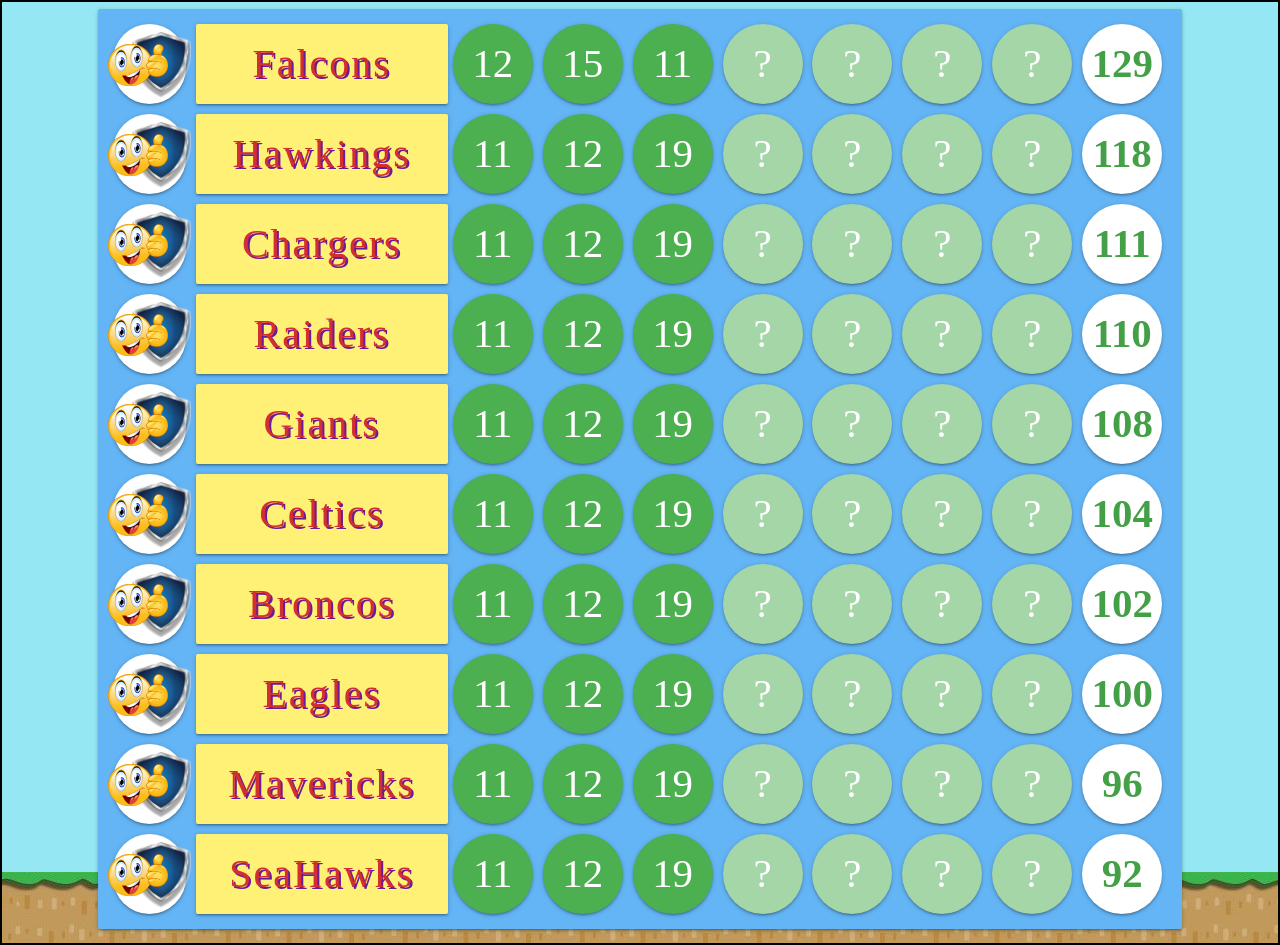
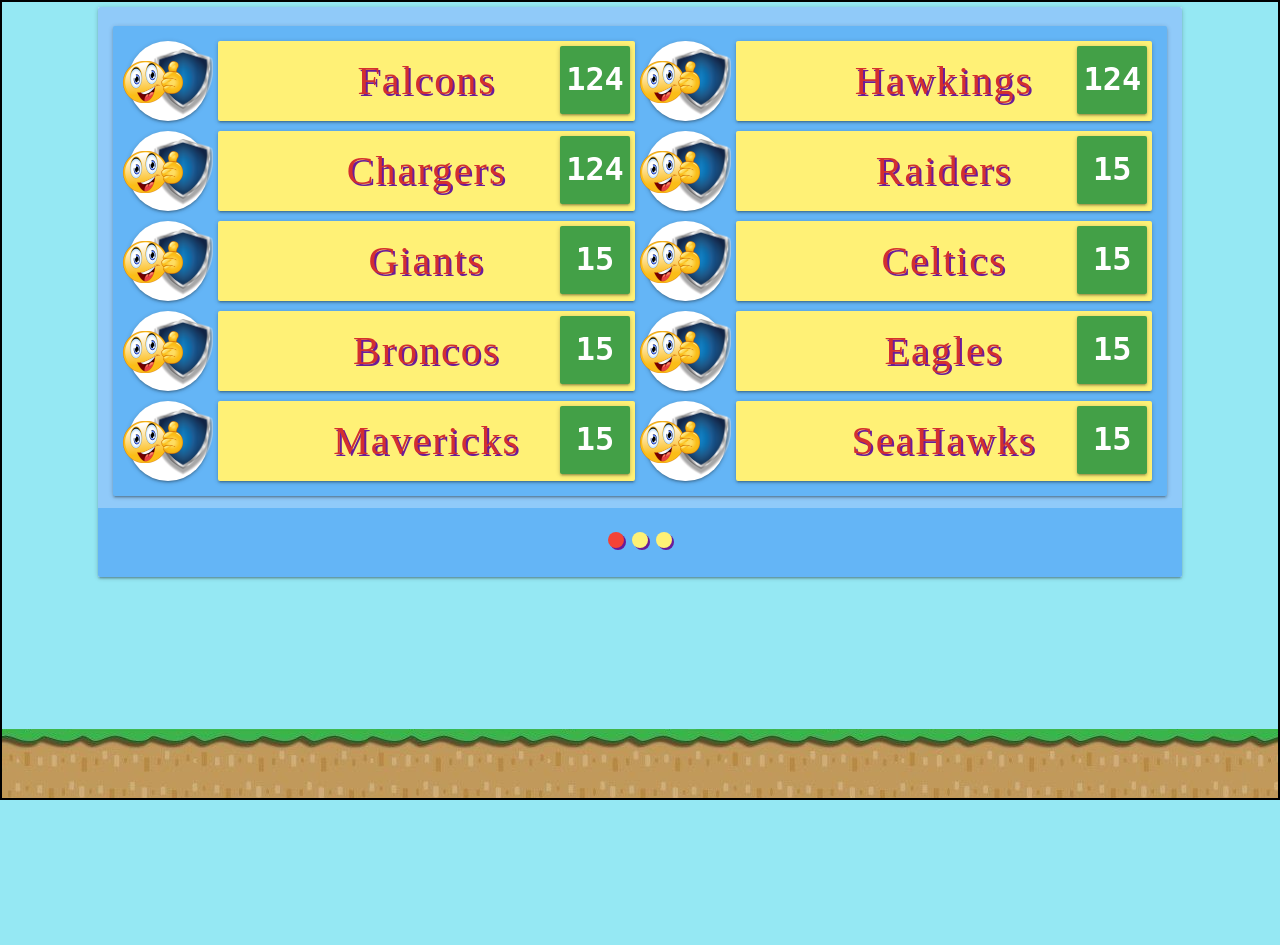
Before and after one commit to MamathaBussa/ps-leaderboard, a React (Create React App) app: page / in a window 1280 px wide. After the commit the page ends 800 px from the top, so only its background shows below. Built offline with nearby package versions, Linux system fonts and the light colour scheme; a web font is replaced by a local one.

Commit message:
:whale:working  carousel for slide 1

```diff
--- a/src/App.js
+++ b/src/App.js
@@ -1,7 +1,7 @@
 import React, {Component} from 'react'
 import $ from 'jquery'
 import './App.sass'
-import CurrentComponent from './components/TeamScoreDetailsSlide'
+import CurrentComponent from './components/Carousel'
 
 class App extends Component {
   componentDidMount() {
--- a/src/components/Carousel/index.js
+++ b/src/components/Carousel/index.js
@@ -2,6 +2,7 @@ import React, {Component} from 'react'
 // import $ from 'jquery'
 import MaterializeCSS from 'materialize-css/dist/js/materialize'
 import AllTeamSummarySlide from '../AllTeamSummarySlide'
+import TeamScoreDetailsSlide from '../TeamScoreDetailsSlide'
 
 import './styles.sass'
 
@@ -20,7 +21,6 @@ class Carousel extends Component {
     MaterializeCSS.Carousel.init(carousel, carouselConfig)
     autoPlayCarousel.call(this, carousel, 5000)
   }
-
   render() {
     return (
       <div
@@ -31,10 +31,10 @@ class Carousel extends Component {
           <AllTeamSummarySlide />
         </div>
         <div className="carousel-item blue lighten-3" href="#two!">
-          <AllTeamSummarySlide />
+          <TeamScoreDetailsSlide />
         </div>
         <div className="carousel-item blue lighten-3" href="#three!">
-          <AllTeamSummarySlide />
+          <TeamScoreDetailsSlide />
         </div>
       </div>
     )
--- a/src/components/TeamScoreDetailsSlide/index.js
+++ b/src/components/TeamScoreDetailsSlide/index.js
@@ -6,6 +6,7 @@ import './styles.sass'
 class TeamScoreDetailsSlide extends Component {
   render() {
     const componentDataList = TeamScoreDetails
+    const componentDataList2 = componentDataList.splice(0, 5)
     return (
       <div className="TeamScoreDetailsSlide card blue lighten-2">
         <table>
```
